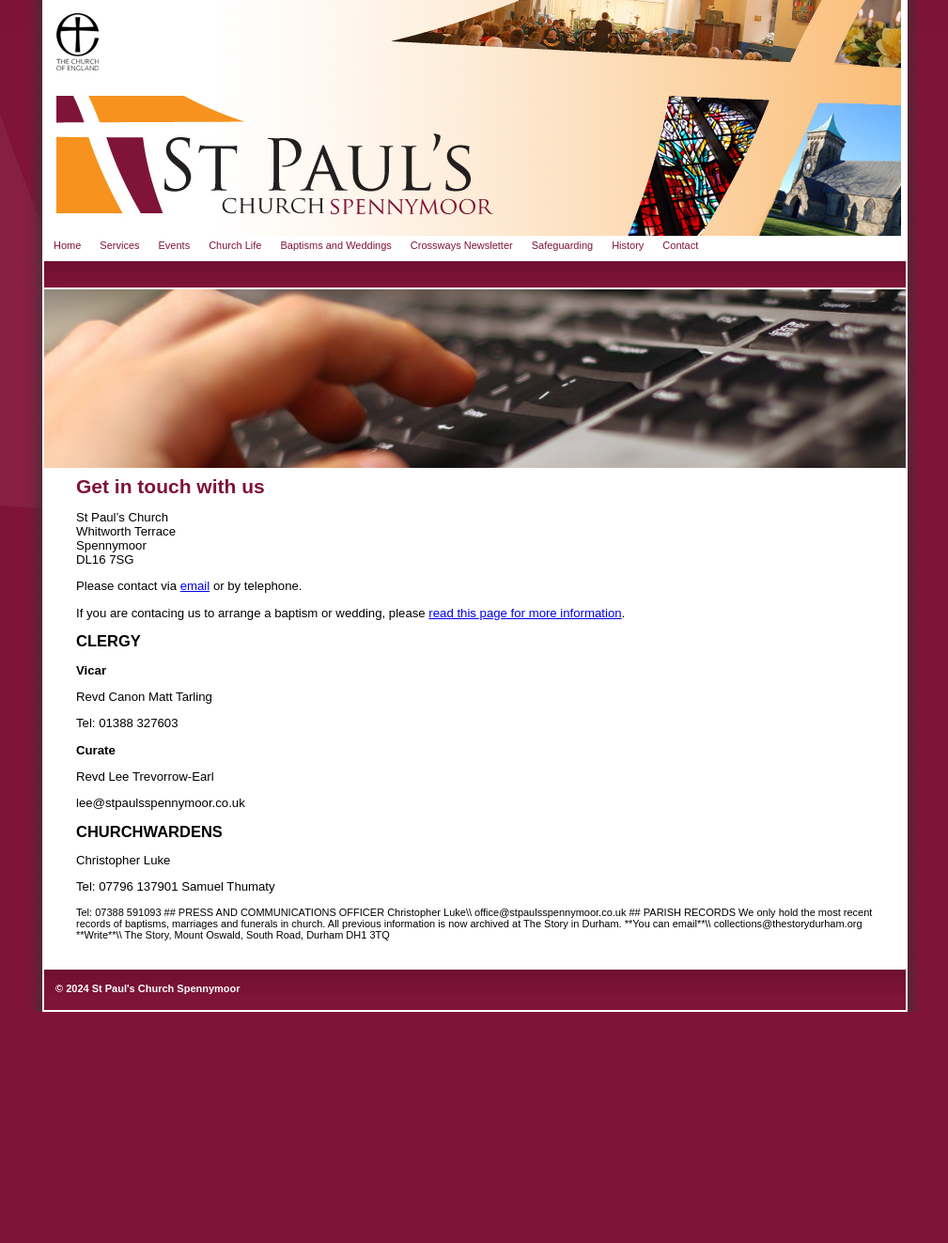
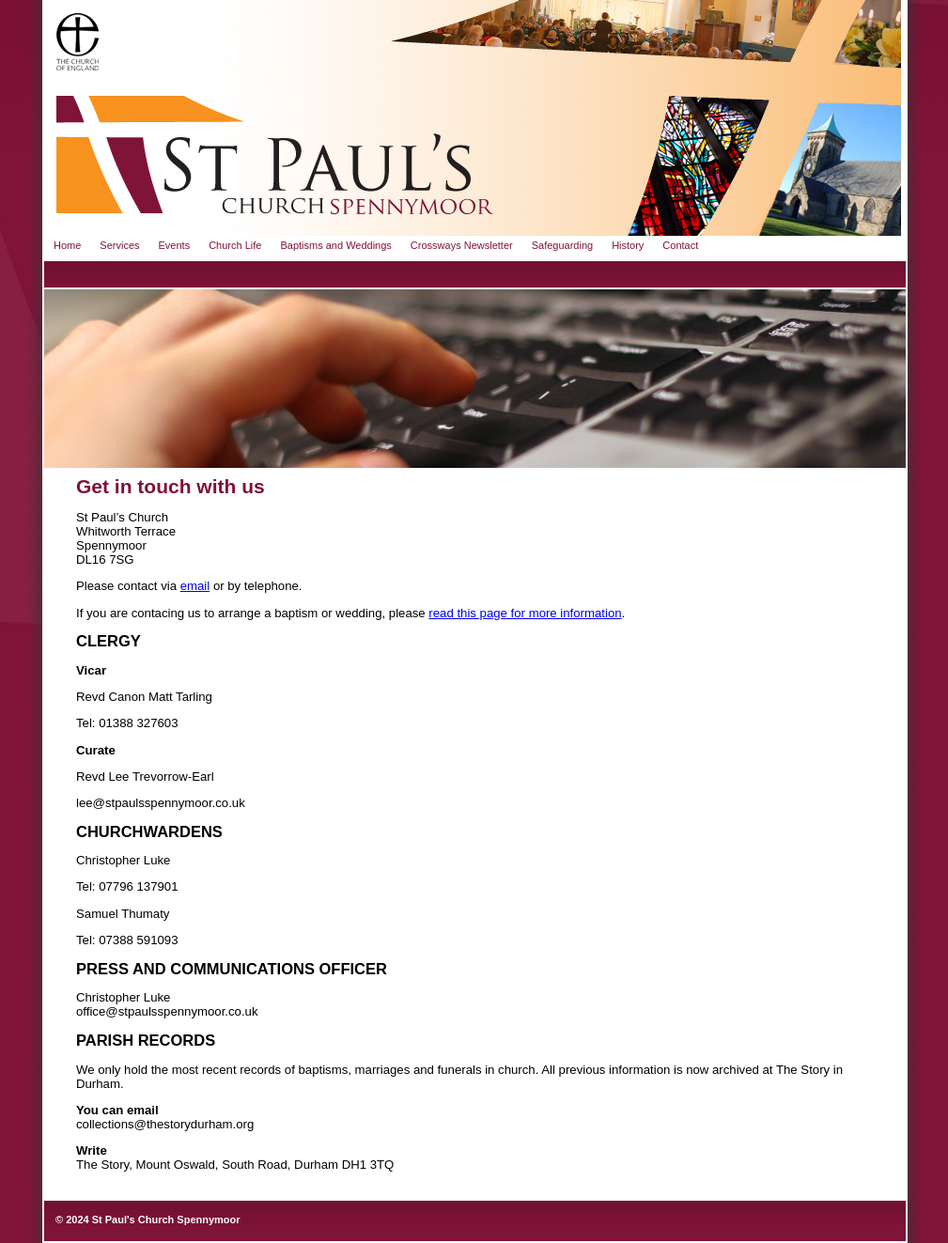
Before and after one commit to stpaulsspennymoor/stpaulsspennymoor.github.io, a Jekyll site: the page built from contact.md, in a window 1280 px wide. Shown: the whole page at 94% size, without its empty margins (147-1156 px from the left). Built offline with Jekyll 4.4.1, drawn with Linux system fonts in a browser that asks for light colours; before the commit the page ends 1077 px from its top, so only the background shows below that.

Commit message:
Update contact.md

```diff
--- a/contact.md
+++ b/contact.md
@@ -28,7 +28,7 @@
 
 ## CHURCHWARDENS
 Christopher Luke
-<p>
+<p></p>
 Tel: 07796 137901
 
 Samuel Thumaty
```
